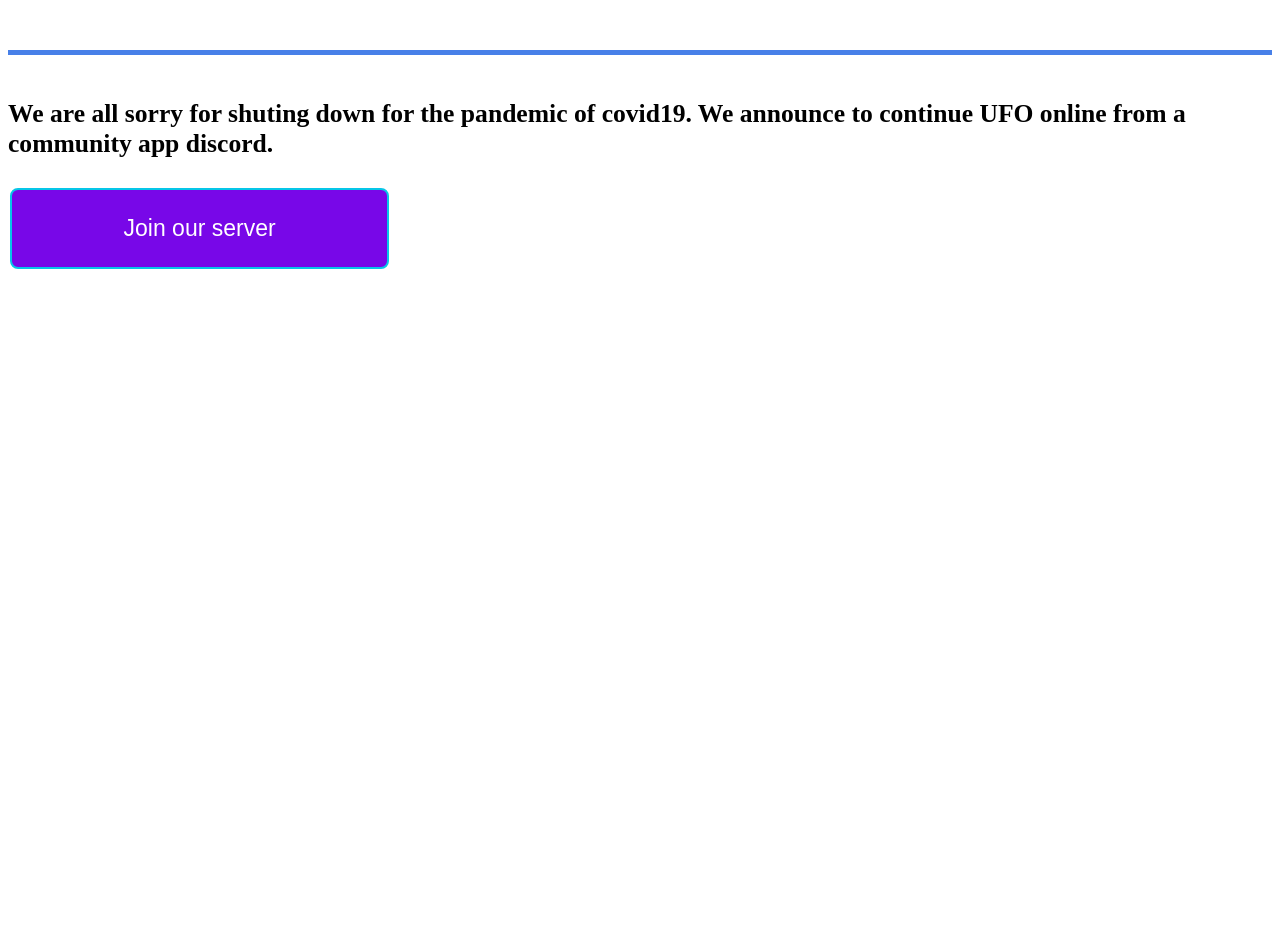
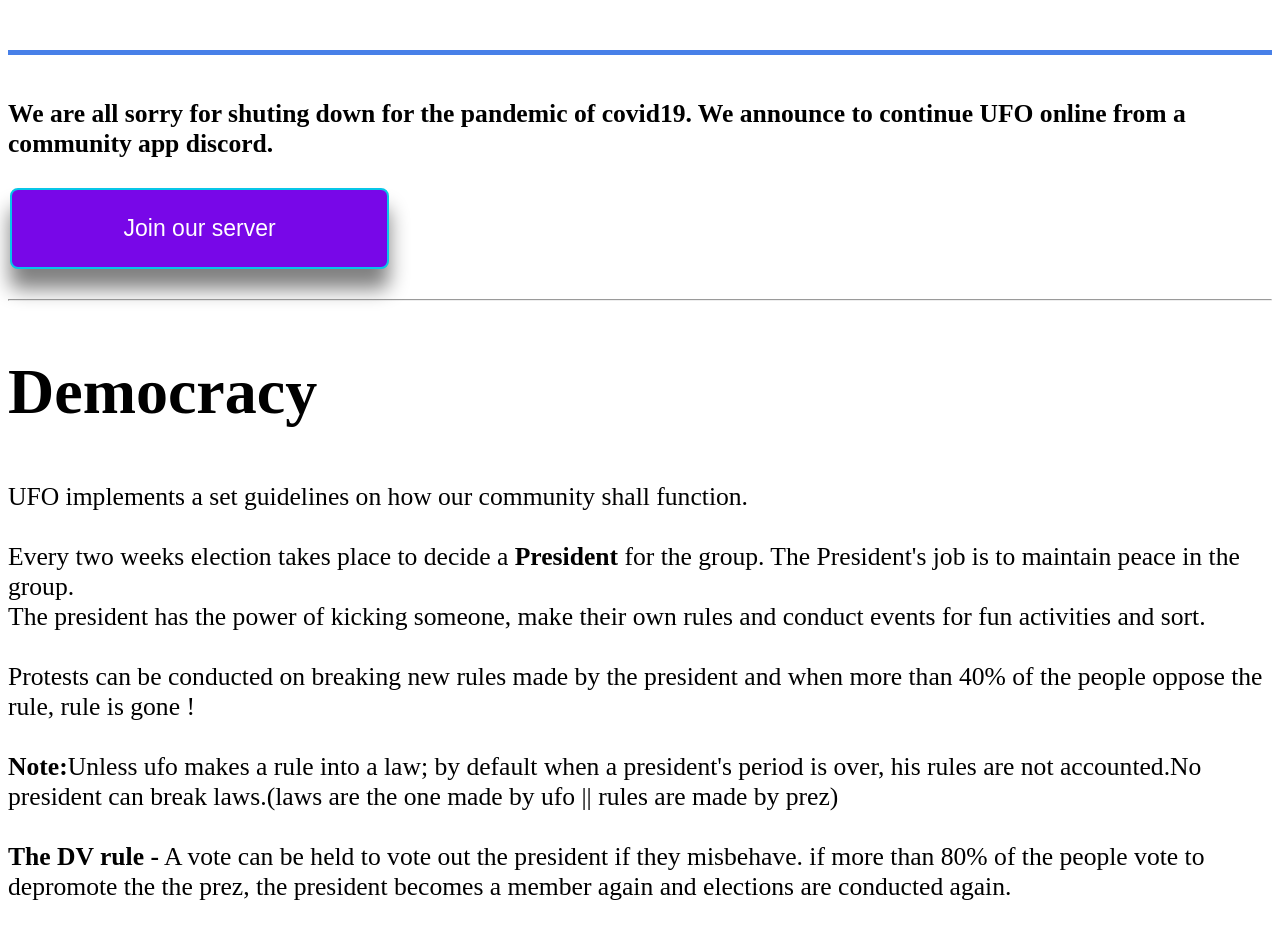
Before and after one commit to unitedfriendorg/unitedfriendorg.github.io, a plain HTML site: page index.html in a window 1280 px wide. Shown: the part 1817-2744 px from the top of the page. Before the commit the page ends 2098 px from the top, so only its background shows below. Drawn offline with Linux system fonts and the light colour scheme.

Commit message:
democratic update. pls dont view this file.
pls dont view file. democratic update

```diff
--- a/index.html
+++ b/index.html
@@ -60,7 +60,7 @@
   cursor: pointer;
   border-radius:8px;
   width:30%;
-
+  box-shadow: 0px 20px 20px grey;
 }
 .property {
   background-color: #7807e8;
@@ -70,6 +70,7 @@
 .property:hover {
   background-color: white;
   color: purple;
+  box-shadow: 7px 20px 20px purple;
 }
 
 @media only screen and (min-width: 478px) {
@@ -146,5 +147,28 @@ This is like a great scope of community if you'd like to join us and make our ci
   <button class="discord-btn property">Join our server</button>
 </a>
 </div>
+
+<div>
+
+<br>
+<hr>
+<h2 class="headline epic">Democracy</h2>
+<p class="sub-line">UFO implements a set guidelines on how our community shall function.<br>
+<br>
+Every two weeks election takes place to decide a <strong>President</strong> for the group. The President's job is to
+maintain peace in the group.
+<br>
+The president has the power of kicking someone, make their own rules and conduct events for fun activities and sort.<br>
+<br>
+Protests can be conducted on breaking new rules made by the president and when more than 40% of the people oppose the rule, rule is gone !<br>
+<br>
+<strong>Note:</strong>Unless ufo makes a rule into a law; by default when a president's period is over, his rules are not accounted.No president can break laws.(laws are the one made by ufo || rules are made by prez)
+<br>
+<br>
+<strong>The DV rule -</strong> A vote can be held to vote out the president if they misbehave. if more than 80% of the people vote to depromote the the prez, the president becomes a member again and elections are conducted again.
+</p>
+
+
+</div>
 </body>
 </html>
```
